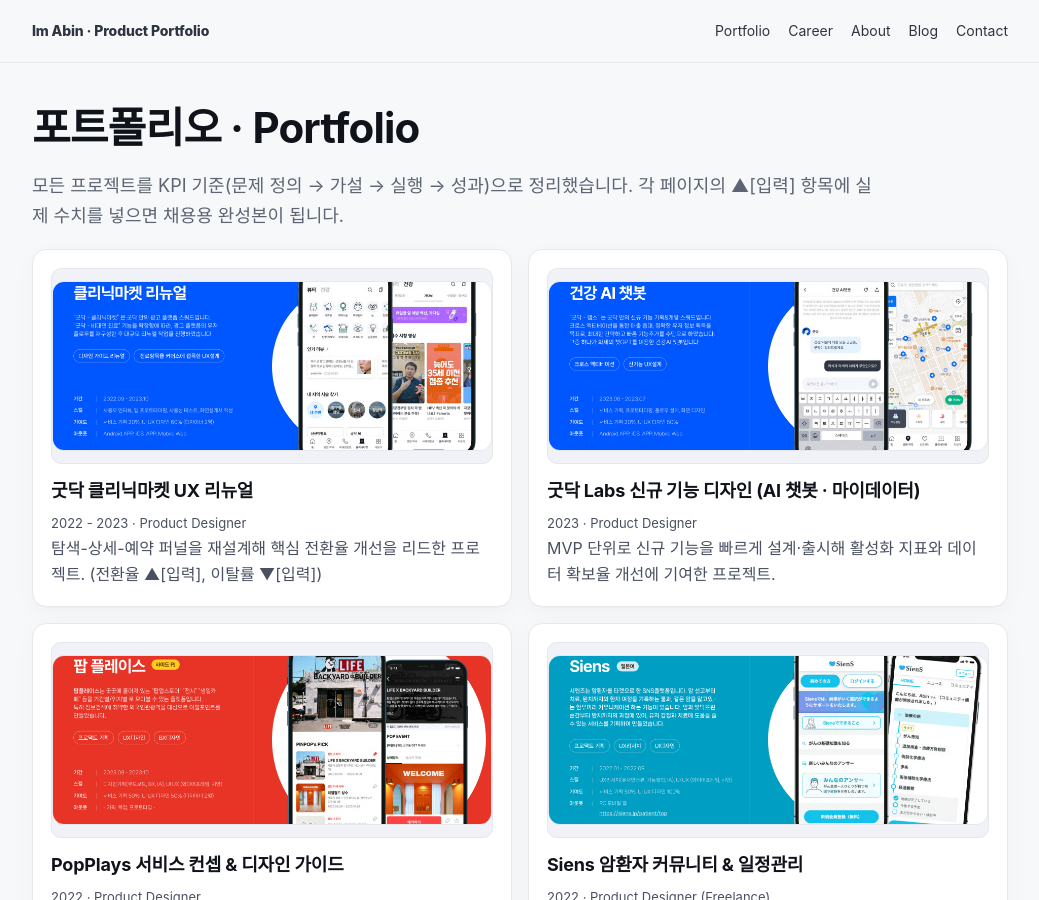
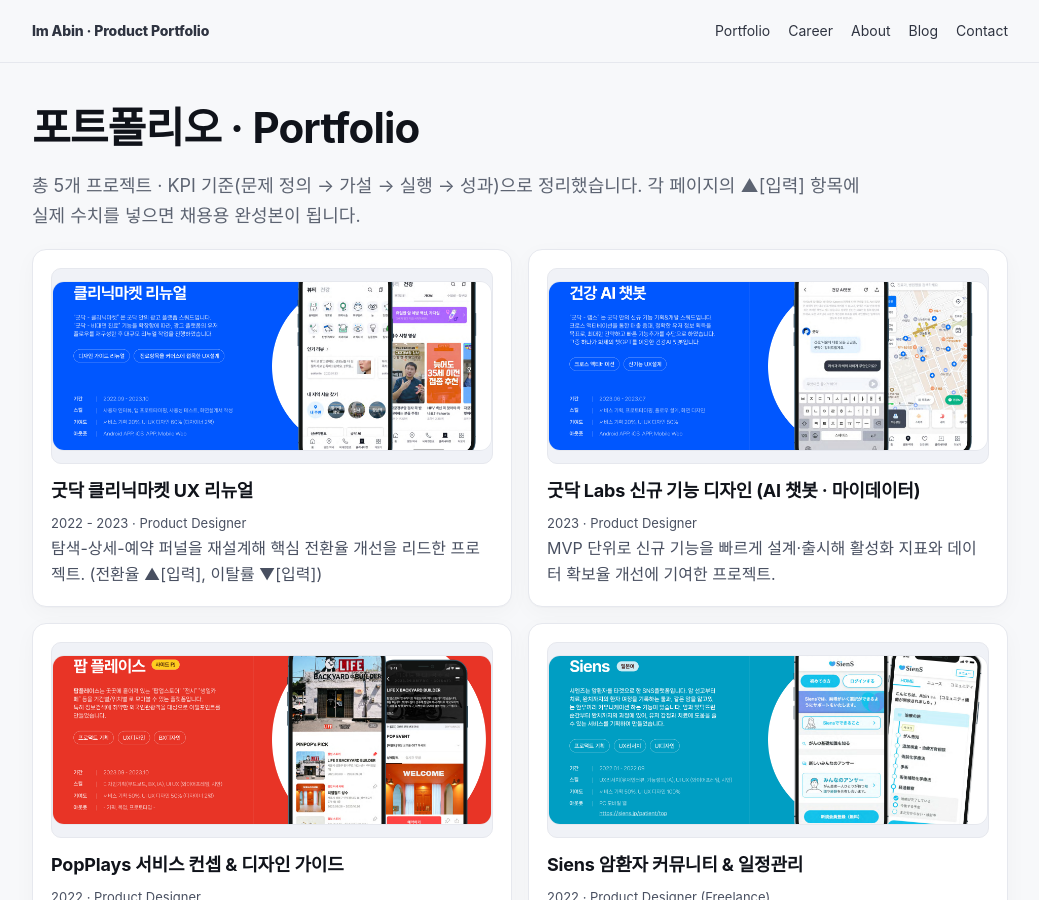
Before and after one commit to ima-bin/ima-bin.github.io, a Jekyll site: the page built from portfolio.md, in a window 1280 px wide and 900 px high. Shown: the whole window, without its empty margins (120-1159 px from the left). Built offline with Jekyll 4.4.1, drawn with Linux system fonts in a browser that asks for light colours.

Commit message:
Show total project count in portfolio grid

```diff
--- a/portfolio.md
+++ b/portfolio.md
@@ -5,10 +5,10 @@ permalink: /portfolio/
 ---
 <section class="section">
   <h1 class="h1">포트폴리오 · Portfolio</h1>
-  <p class="sub">모든 프로젝트를 KPI 기준(문제 정의 → 가설 → 실행 → 성과)으로 정리했습니다. 각 페이지의 ▲[입력] 항목에 실제 수치를 넣으면 채용용 완성본이 됩니다.</p>
+  {% assign projects = site.projects | sort: 'order' %}
+  <p class="sub">총 {{ projects | size }}개 프로젝트 · KPI 기준(문제 정의 → 가설 → 실행 → 성과)으로 정리했습니다. 각 페이지의 ▲[입력] 항목에 실제 수치를 넣으면 채용용 완성본이 됩니다.</p>
 
   <div class="grid">
-    {% assign projects = site.projects | sort: 'order' %}
     {% for p in projects %}
       <a class="card" href="{{ p.url | relative_url }}">
         <span class="thumb-wrap">
```
